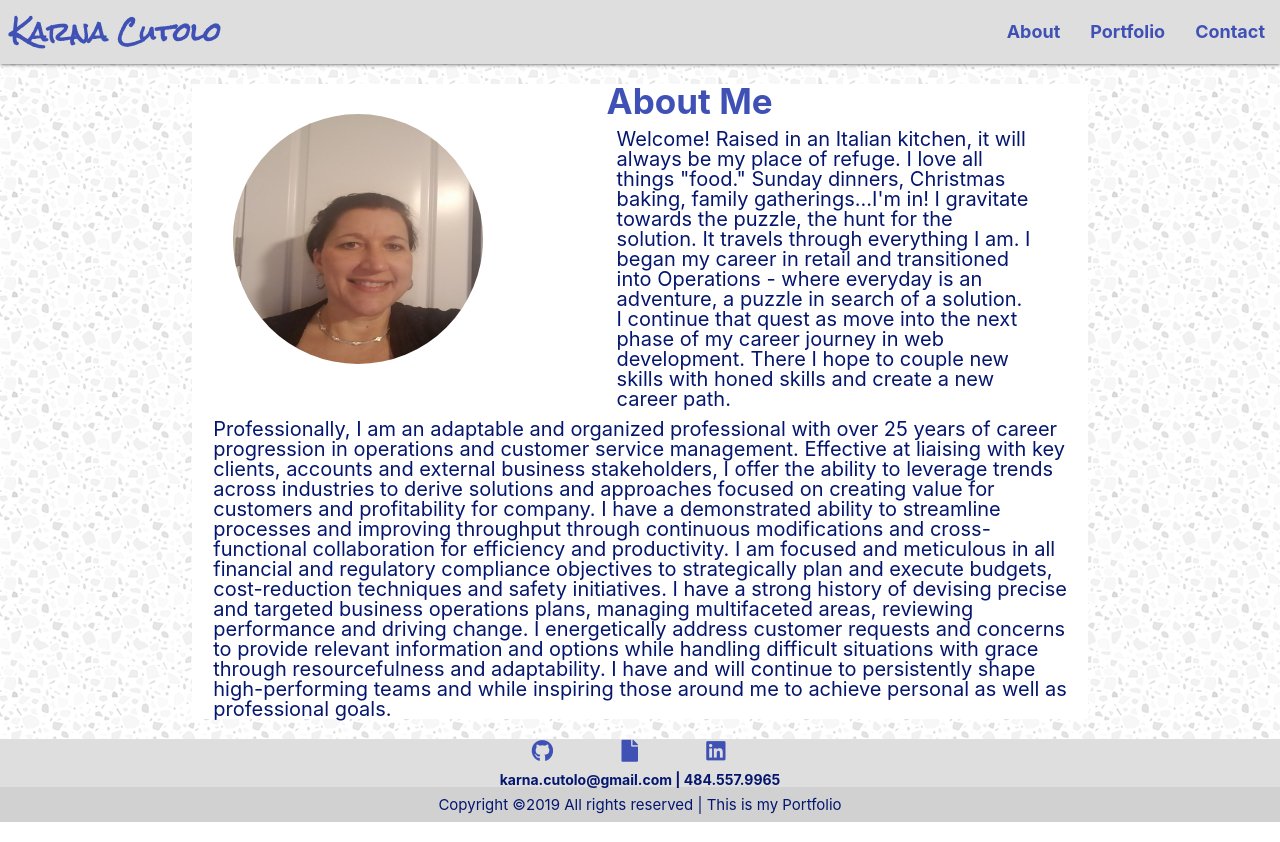
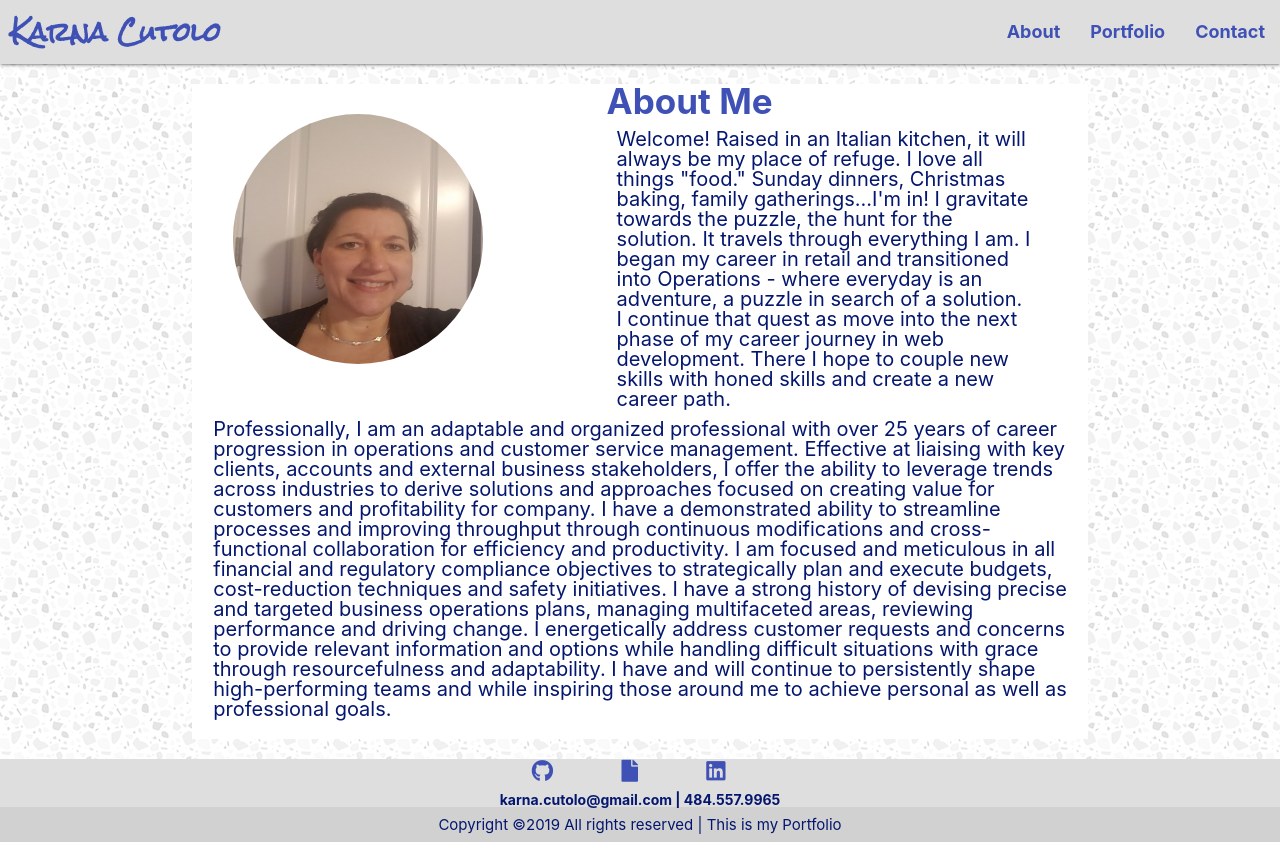
Before and after one commit to Karna1014/KCPortfolio, a website: page index.html in a window 1280 px wide. Drawn offline with nearby package versions, Linux system fonts and the light colour scheme.

Commit message:
footer issue - correction needed on each page

```diff
--- a/Assets/CSS/style.css
+++ b/Assets/CSS/style.css
@@ -2,7 +2,14 @@ body {
     padding: 0;
     margin: 0;
     background-image: url("../Images/light-grey-terrazzo.png");
-}
+    display: flex;
+    min-height: 100vh;
+    flex-direction: column;
+    }
+
+    main {
+      flex: 1 0 auto;
+    }
 
 /* Begin Navigation */
 
--- a/index.html
+++ b/index.html
@@ -42,7 +42,8 @@
               <li><a href="contact.html">Contact</a></li>
             </ul>
         </header>
-        <div class="container" style="background-color: #ffffff; margin-top: 20px;">
+        <main class="container" style="background-color: #ffffff; margin-top: 20px;
+        margin-bottom: 20px;">
           <div class="row" style="margin-bottom: 0;">
               <div class="col m5 s12" style="margin-left: 30px; margin-top: 30px; padding-top: 10.5; padding-right: 0 !important;">
                   <img src="./Assets/Images/Selfie1.jpg" class="circle img-responsive;" alt="My Photo" id="self-Image"
@@ -89,7 +90,7 @@
                       </p>
             </div>
           </div>
-        </div>
+        </main>
 
           <footer class="page-footer">
                <div class="container col s12">
```
Also changed, not shown: contact.html (+3 -2 lines), portfolio.html (+3 -2 lines).
